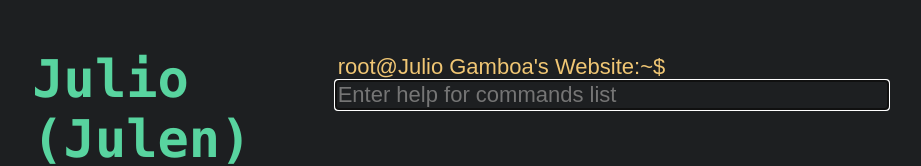
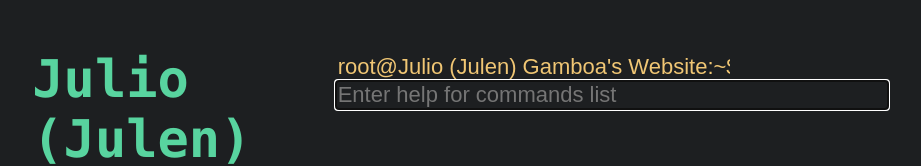
Before and after one commit to evoclock/jgamboa.github.io, a plain HTML site: page index.html in a window 1280 px wide. Shown: the top 166 px of the page, without its empty margins (1-922 px from the left). Drawn offline with Linux system fonts and the light colour scheme.

Commit message:
Update index.html

```diff
--- a/index.html
+++ b/index.html
@@ -26,7 +26,7 @@
         -->
         <div id="injected"></div>
         <div id="userInput">
-          <input type="text" value="root@Julio Gamboa's Website:~$" id="prompt" size = "28" readonly="readonly">
+          <input type="text" value="root@Julio (Julen) Gamboa's Website:~$" id="prompt" size = "28" readonly="readonly">
           <input type="text" id="txtBox" onkeypress="commandProcessor(event)" placeholder="Enter help for commands list" size = "40" autofocus>
         </div>
       </div>
```
